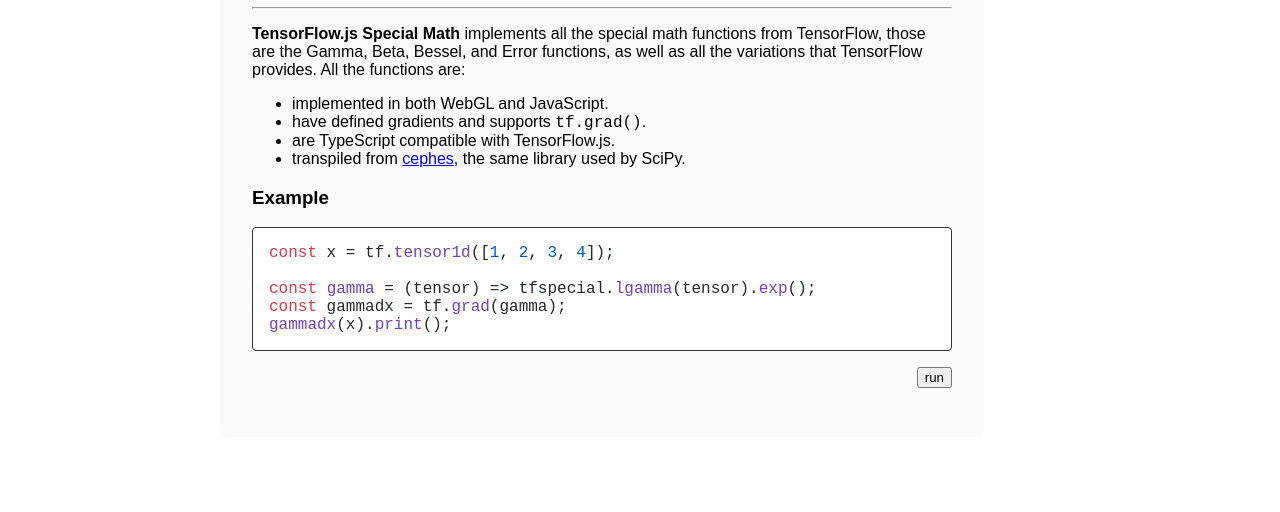
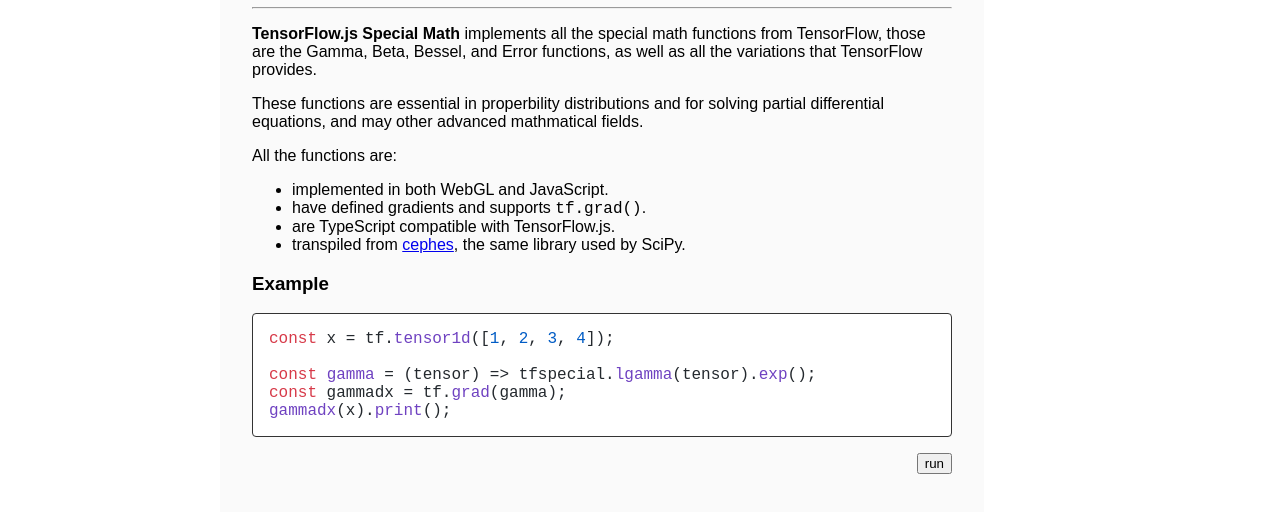
Before and after one commit to AndreasMadsen/tfjs-special, a website: page docs/index.html in a window 1280 px wide. Shown: the part 142-654 px from the top of the page. Drawn offline with nearby package versions, Linux system fonts and the light colour scheme.

Commit message:
extend documentation and add README

```diff
--- a/docs/index.html
+++ b/docs/index.html
@@ -26,8 +26,14 @@
 <hr>
 <p>
     <strong>TensorFlow.js Special Math</strong> implements all the special math functions from TensorFlow, those
-    are the Gamma, Beta, Bessel, and Error functions, as well as all the variations that TensorFlow provides. All the functions
-    are:
+    are the Gamma, Beta, Bessel, and Error functions, as well as all the variations that TensorFlow provides.
+</p>
+<p>
+    These functions are essential in properbility distributions and for solving partial differential equations,
+    and may other advanced mathmatical fields.
+</p>
+<p>
+    All the functions are:
 </p>
 <ul>
     <li>implemented in both WebGL and JavaScript.</li>
```
Also changed, not shown: README.md (added).
